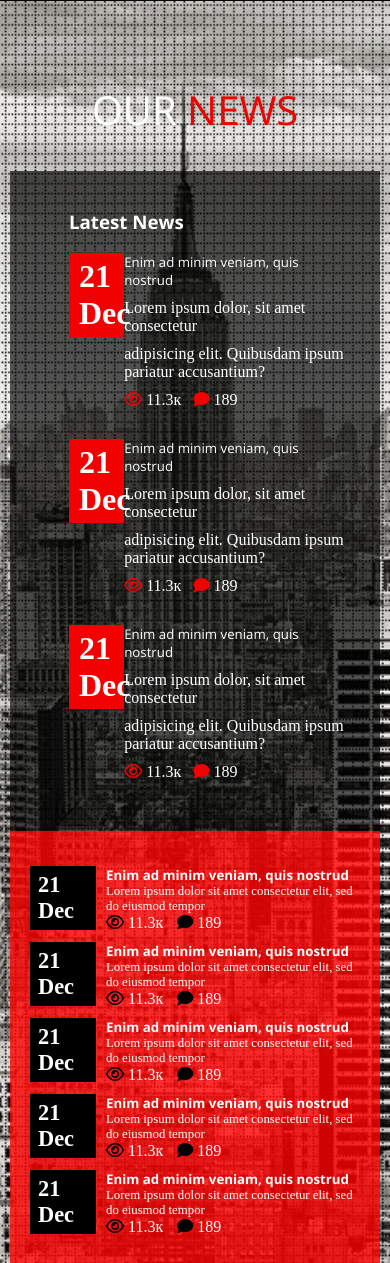
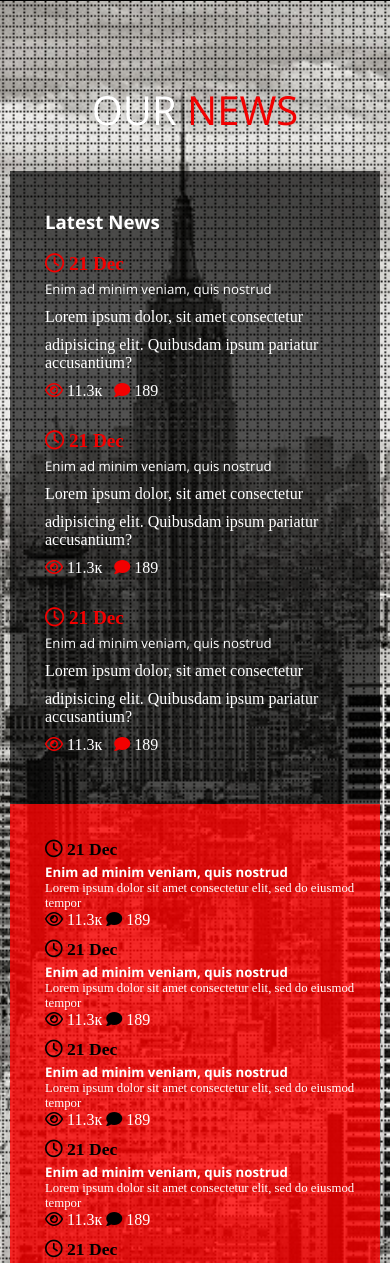
Before and after one commit to tedi4t/RobotX, a plain HTML site: page index.html in a window 390 px wide. Shown: the part 7451-8714 px from the top of the page. Drawn offline with nearby package versions, Linux system fonts and the light colour scheme.

Commit message:
add responsive design for news section

```diff
--- a/css/_gallery.scss
+++ b/css/_gallery.scss
@@ -15,6 +15,7 @@ $gallery-bg-color: rgba(242, 0, 0, .6);
       display: grid;
       grid-template-columns: repeat(auto-fit, minmax(120px, 1fr));
 
+
       .gallery-filter-item {
         border: 1px solid $red;
         padding: 20px 5px;
@@ -27,10 +28,8 @@ $gallery-bg-color: rgba(242, 0, 0, .6);
         font-size: .85rem;
         transition-duration: .3s;
         cursor: pointer;
-      }
 
-      @media screen and (max-width: 768px) {
-        .gallery-filter-item {
+        @media screen and (max-width: 1060px) {
           padding: 10px 20px;
           font-size: .75rem;
           margin-top: 10px;
--- a/css/_news.scss
+++ b/css/_news.scss
@@ -16,9 +16,22 @@ section#news {
 		#news-left {
 			background: $news-left-bg;
 			padding: 20px 35px;
+			height: 100%;
+
+      h3 {
+        margin-left: 1.5rem;
+
+        @media screen and (max-width: 768px) {
+          margin-left: 0;
+        }
+      }
 
 			.news-list {
+        padding-left: 1.5rem;
 
+        @media screen and (max-width: 768px) {
+          padding-left: 0;
+        }
 
 				.news {
 					display: flex;
@@ -30,6 +43,11 @@ section#news {
 						flex-basis: 20%;
 						max-width: 20%;
 
+            @media screen and (max-width: 992px) {
+              flex-basis: 100%;
+              max-width: 100%;
+            }
+
 						.date-content {
 							background: $red;
 							padding: 5px 10px;
@@ -39,16 +57,16 @@ section#news {
 							width: 100%;
 							max-width: 90px;
 
-							@media screen and (max-width: 576px) {
-								font-size: 1.1rem;
-							}
-
-							@media screen and (max-width: 768px) {
-								font-size: 1.5rem;
-							}
-
 							@media screen and (max-width: 992px) {
-								font-size: 2rem;
+								background: transparent;
+                color: $red;
+                margin-bottom: 5px;
+                padding: 0;
+                margin-right: 0;
+                font-size: 1.2rem;
+                font-weight: 800;
+                width: 100%;
+                max-width: none;
 							}
 						}
 					}
@@ -56,6 +74,11 @@ section#news {
 					.content {
 						flex-basis: 80%;
 						max-width: 80%;
+
+            @media screen and (max-width: 992px) {
+              flex-basis: 100%;
+              max-width: 100%;
+            }
 
 						h5 {
 							margin: 0;
@@ -86,6 +109,9 @@ section#news {
 			.news-list {
 				padding: 35px 0;
 
+        @media screen and (max-width: 968px) {
+          padding-left: 15px;
+        }
 
 				.news {
 					display: flex;
@@ -98,6 +124,11 @@ section#news {
 						max-width: 20%;
 						overflow-x: hidden;
 
+            @media screen and (max-width: 992px) {
+              flex-basis: 100%;
+              max-width: 100%;
+            }
+
 						.date-content {
 							background: $black;
 							color: $white;
@@ -109,16 +140,16 @@ section#news {
 							margin-right: 20px;
 							padding: 6px 8px;
 
-							@media screen and (max-width: 576px) {
-								font-size: 1.1rem;
-							}
-
-							@media screen and (max-width: 768px) {
-								font-size: 1.2rem;
-							}
-
 							@media screen and (max-width: 992px) {
-								font-size: 1.4rem;
+								background: transparent;
+                color: $black;
+                margin-bottom: 3px;
+                padding: 0;
+                margin-right: 0;
+                font-size: 1.1rem;
+                font-weight: 800;
+                width: 100%;
+                max-width: none;
 							}
 						}
 					}
@@ -126,6 +157,11 @@ section#news {
 					.content {
 						flex-basis: 80%;
 						max-width: 80%;
+
+            @media screen and (max-width: 992px) {
+              flex-basis: 100%;
+              max-width: 100%;
+            }
 
 						h5 {
 							margin: 0;
@@ -147,6 +183,10 @@ section#news {
 
 						h5, p, .views, .comments {
 							margin-left: 10px;
+
+              @media screen and (max-width: 992px) {
+                margin-left: 0;
+              }
 						}
 					}
 				}
--- a/index.html
+++ b/index.html
@@ -640,15 +640,16 @@
         </h1>
 
         <div id="news-block" class="row">
-          <div class="col-md-8">
+          <div class="col-xs-12 col-md-8">
             <div id="news-left">
-              <h3 class="font-weight-bold ml-4">
+              <h3 class="font-weight-bold">
                 Latest News
               </h3>
-              <div class="news-list pl-4">
+              <div class="news-list">
                 <div class="news animate animate-slice-right">
                   <div class="date">
                     <div class="date-content">
+                      <i class="far fa-clock"></i>
                       21 Dec
                     </div>
                   </div>
@@ -675,6 +676,7 @@
                 <div class="news animate animate-slice-right">
                   <div class="date">
                     <div class="date-content">
+                    <i class="far fa-clock"></i>
                       21 Dec
                     </div>
                   </div>
@@ -701,6 +703,7 @@
                 <div class="news animate animate-slice-right mb-0">
                   <div class="date">
                     <div class="date-content">
+                    <i class="far fa-clock"></i>
                       21 Dec
                     </div>
                   </div>
@@ -727,12 +730,13 @@
               </div>
             </div>
           </div>
-          <div class="col-md-4">
+          <div class="col-xs-12 col-md-4">
             <div id="news-right">
               <div class="news-list pl-4">
                 <div class="news">
                   <div class="date">
                     <div class="date-content">
+                    <i class="far fa-clock"></i>
                       21 Dec
                     </div>
                   </div>
@@ -756,6 +760,7 @@
                 <div class="news">
                   <div class="date">
                     <div class="date-content">
+                    <i class="far fa-clock"></i>
                       21 Dec
                     </div>
                   </div>
@@ -779,6 +784,7 @@
                 <div class="news mb-0">
                   <div class="date">
                     <div class="date-content">
+                    <i class="far fa-clock"></i>
                       21 Dec
                     </div>
                   </div>
@@ -802,6 +808,7 @@
                 <div class="news mb-0">
                   <div class="date">
                     <div class="date-content">
+                    <i class="far fa-clock"></i>
                       21 Dec
                     </div>
                   </div>
@@ -825,6 +832,7 @@
                 <div class="news mb-0">
                   <div class="date">
                     <div class="date-content">
+                    <i class="far fa-clock"></i>
                       21 Dec
                     </div>
                   </div>
--- a/js/gallery.js
+++ b/js/gallery.js
@@ -69,3 +69,5 @@ for (const btnName in galleryButtons) {
     }
   })
 }
+
+$(window).resize(locateAllPhotos);
```
Also changed, not shown: css/main.css, 1 other file.
